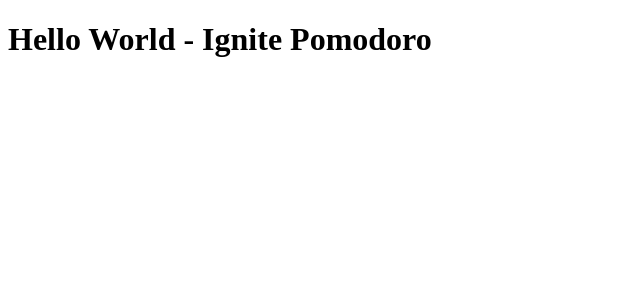
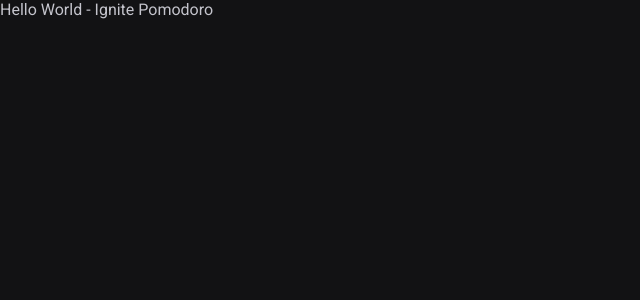
Before and after one commit to henry-frrz/ignite-pomodoro, a React (Vite) app: page / in a window 1280 px wide. Shown: the top 300 px of the page, without its empty margins (0-640 px from the left). Built offline with nearby package versions, Linux system fonts and the light colour scheme.

Commit message:
style: add global styles and roboto font

```diff
--- a/index.html
+++ b/index.html
@@ -4,6 +4,12 @@
     <meta charset="UTF-8" />
     <link rel="icon" type="image/svg+xml" href="/vite.svg" />
     <meta name="viewport" content="width=device-width, initial-scale=1.0" />
+    <link rel="preconnect" href="https://fonts.googleapis.com" />
+    <link rel="preconnect" href="https://fonts.gstatic.com" crossorigin />
+    <link
+      href="https://fonts.googleapis.com/css2?family=Roboto:ital,wght@0,100..900;1,100..900&display=swap"
+      rel="stylesheet"
+    />
     <title>Ignite Pomodoro</title>
   </head>
   <body>
--- a/src/main.tsx
+++ b/src/main.tsx
@@ -3,11 +3,13 @@
 import { ThemeProvider } from 'styled-components'
 import { darkTheme } from './styles/themes/dark'
 import App from './App'
+import { GlobalStyle } from './styles/global'
 
 createRoot(document.getElementById('root')!).render(
   <StrictMode>
     <ThemeProvider theme={darkTheme}>
-    <App />
+      <GlobalStyle />
+      <App />
     </ThemeProvider>
   </StrictMode>,
 )
--- /dev/null
+++ b/src/styles/global.ts
@@ -0,0 +1,63 @@
+import { createGlobalStyle } from 'styled-components'
+
+export const GlobalStyle = createGlobalStyle`
+  *,
+  *:before,
+  *:after {
+    margin: 0;
+    padding: 0;
+    font-family: "Roboto", sans-serif;
+    font-size: 1rem;
+    font-weight: 400;
+    box-sizing: border-box;
+    outline: 2px solid transparent;
+    -webkit-font-smoothing: antialiased;
+  }
+
+  :focus {
+    outline: 2px solid ${({ theme }) => theme.colors.brand[100]};
+  }
+
+  body {
+    color: ${({ theme }) => theme.colors.neutral[300]};
+    background-color: ${({ theme }) => theme.colors.neutral[800]};
+  }
+
+  @media (max-width: 1024px) {
+    html {
+      font-size: 93.75%;
+    }
+  }
+
+  @media (max-width: 768px) {
+    html {
+      font-size: 87.5%;
+    }
+  }
+
+  ul,
+  ol {
+    list-style: none;
+  }
+
+  button {
+    background-color: transparent;
+    border: none;
+  }
+
+  a {
+    text-decoration: none;
+  }
+
+  button,
+  a {
+    display: inline-flex;
+    align-items: center;
+    justify-content: center;
+    cursor: pointer;
+  }
+
+  strong {
+    font-weight: 700;
+  }
+`
```
